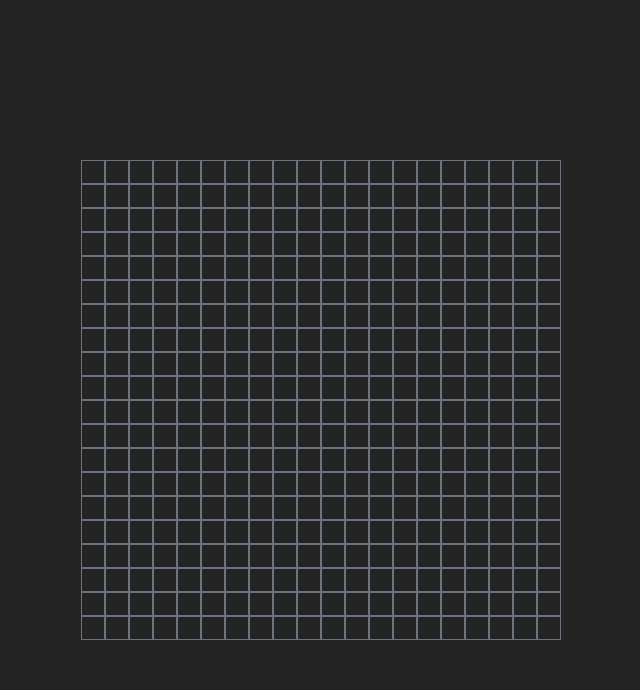
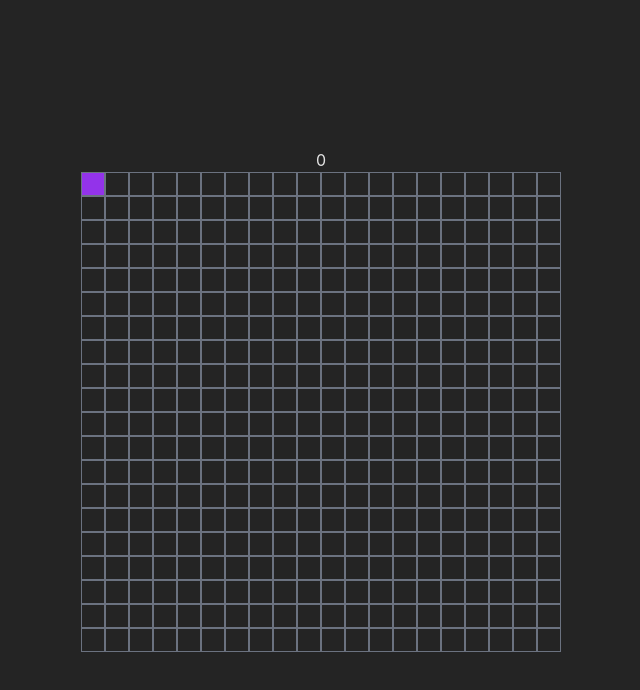
Before and after one commit to SilviuIordache/react-games, a React (Vite) app: page /reaction-grid in a window 1280 px wide. Shown: the top 690 px of the page, without its empty margins (319-959 px from the left). Built offline with nearby package versions, Linux system fonts and the light colour scheme.

Commit message:
Implement raw game loop

```diff
--- a/src/games/ReactionGrid/Square.jsx
+++ b/src/games/ReactionGrid/Square.jsx
@@ -1,5 +1,24 @@
-export const Square = () => {
+import classNames from 'classnames';
+
+/* eslint-disable react/prop-types */
+export const Square = ({ x, y, coords, handleCorrect, handleIncorrect }) => {
+  const highlightSquare = x === coords.x && y === coords.y;
+
+  if (highlightSquare) {
+    console.log(highlightSquare);
+  }
+
+  const handleClick = () => {
+    highlightSquare ? handleCorrect() : handleIncorrect();
+  };
+
   return (
-    <div className="bg-gray border border-gray-500 border-b-1 w-6 h-6 hover:bg-gray-600"></div>
+    <div
+      className={classNames(
+        'bg-gray border border-gray-500 border-b-1 w-6 h-6 hover:bg-gray-600',
+        { 'bg-purple-600': highlightSquare }
+      )}
+      onClick={handleClick}
+    ></div>
   );
 };
--- a/src/games/ReactionGrid/index.jsx
+++ b/src/games/ReactionGrid/index.jsx
@@ -1,26 +1,58 @@
+import { useState, useMemo } from 'react';
 import { Square } from './Square';
 
 export default function ReactionGrid() {
+  const [score, setScore] = useState(0);
+  const [coords, setCoords] = useState({ x: 0, y: 0 });
+
   const gridSize = 20;
-
-  const arr = Array.from({ length: gridSize });
 
   const getRandomCoordinate = (max) => {
     return Math.floor(Math.random() * max);
   };
 
-  const x = getRandomCoordinate(gridSize);
-  const y = getRandomCoordinate(gridSize);
+  const grid = useMemo(() => {
+    const changeCoords = () => {
+      const newX = getRandomCoordinate(gridSize);
+      const newY = getRandomCoordinate(gridSize);
 
-  console.log(x);
+      setCoords({ x: newX, y: newY });
+    };
 
-  const row = arr.map((item, index) => {
-    return <Square key={index} />;
-  });
+    const handleCorrect = () => {
+      setScore((score) => score + 1);
+      changeCoords();
+    };
 
-  const grid = arr.map((item, index) => {
-    return <div key={index}>{row}</div>;
-  });
+    const handleIncorrect = () => {
+      setScore((score) => score - 1);
+      changeCoords();
+    };
 
-  return <div className="flex">{grid}</div>;
+    let tempGrid = [];
+    for (let i = 0; i < gridSize; i++) {
+      let row = [];
+      for (let j = 0; j < gridSize; j++) {
+        row.push(
+          <Square
+            key={`${i}-${j}`}
+            x={i}
+            y={j}
+            coords={coords}
+            handleCorrect={handleCorrect}
+            handleIncorrect={handleIncorrect}
+          />
+        );
+      }
+      tempGrid.push(<div key={i}>{row}</div>);
+    }
+    return tempGrid;
+  }, [coords]);
+
+  return (
+    <div>
+      <div>{score}</div>
+      <div className="flex">{grid}</div>
+    </div>
+  );
 }
```
